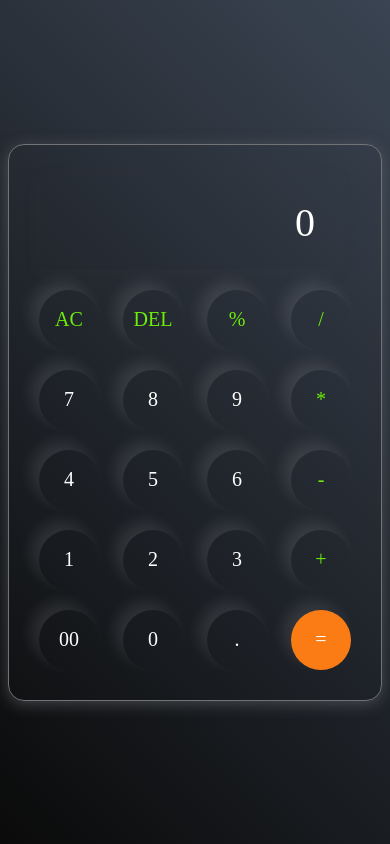
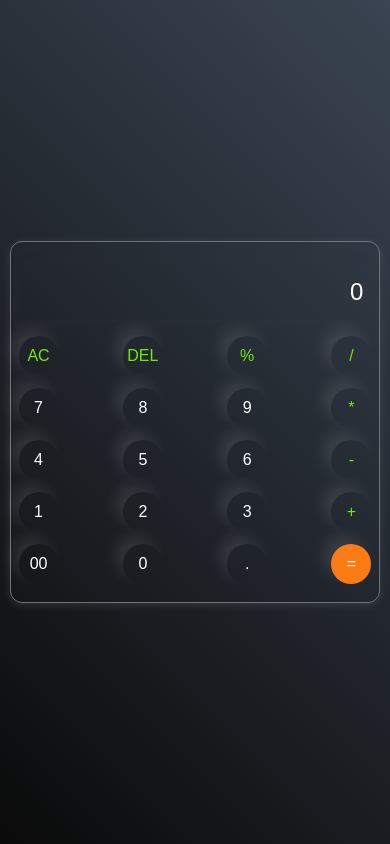
Before and after one commit to PriyanshuKumar5266/Calculator, a plain HTML site: page index.html in a window 390 px wide. Drawn offline with Linux system fonts and the light colour scheme.

Commit message:
Update index.html

```diff
--- a/index.html
+++ b/index.html
@@ -10,93 +10,110 @@
       padding:0;
       box-sizing: border-box;
       font-weight: 500;
-        font-family: poppins;
+      font-family: poppins, Arial, sans-serif;
     }
     body{
-        width:100%;
-        height:100vh;
+      width:100vw;
+      min-height:100vh;
       display: flex;
       justify-content: center;
       align-items: center;
       background: linear-gradient(45deg,#0a0a0a,#3a4452);
     }
     .calculator{
-        border:1px,solid,#717377;
+      border:1px solid #717377;
       padding: 20px;
       border-radius: 16px;
       background: transparent;
-        box-shadow: 0px 3px 15px rgba(113,115,119,00.5);
-
+      box-shadow: 0px 3px 15px rgba(113,115,119,0.5);
+      width: 350px;
+      max-width: 95vw;
+      min-width: 250px;
+      transition: width 0.3s;
     }
     input{
-        width:300px;
+      width:100%;
       border: none;
-        padding:24px;
-        margin: 10px;
+      padding:24px 16px;
+      margin: 10px 0;
       background: transparent;
       box-shadow: 0px 3px 15px rgba(84,84,84,0.1);
       text-align: right;
-        font-size: 40px;
+      font-size: 2.5rem;
       cursor: pointer;
+      color: #fff;
     }
     input::placeholder{
       color: #ffffff;
+    }
+    .calculator > div {
+      display: flex;
+      justify-content: space-between;
+      flex-wrap: wrap;
     }
     button{
       border: none;
       width:60px;
       height: 60px;
-        margin: 10px;
+      margin: 10px 0;
       border-radius: 50%;
       background: transparent;
       color: #ffffff;
-        font-size: 20px;
+      font-size: 1.25rem;
       box-shadow: -8px -8px 15px rgba(255,255,255,0.1);
       cursor: pointer;
+      flex: 1 1 22%;
+      max-width: 60px;
+      min-width: 45px;
+      min-height: 45px;
+      transition: background 0.2s, color 0.2s;
+    }
+    button:active {
+      background: rgba(255,255,255,0.08);
     }
     @media (max-width: 500px) {
-            #calculator {
-                padding: 18px 5vw;
-                width: 100%;
+      .calculator {
+        padding: 12px 2vw;
+        width: 100vw;
         min-width: 0;
         border-radius: 12px;
+        box-shadow: 0px 2px 8px rgba(113,115,119,0.3);
       }
-            /* #display {
-                font-size: 1.3rem;
-                height: 40px;
-                padding: 7px;
+      input {
+        font-size: 1.5rem;
+        padding: 14px 8px;
       }
-            .button-container {
-                gap: 10px 7px;
-            } */
-            .button {
+      button {
         height: 40px;
         font-size: 1rem;
-                border-radius: 7px;
+        border-radius: 20px;
+        max-width: 40px;
+        min-width: 30px;
+        min-height: 30px;
+        margin: 6px 0;
       }
     }
     @media (max-width: 350px) {
-            #calculator {
-                padding: 8px 2vw;
+      .calculator {
+        padding: 6px 1vw;
       }
-            /* #display {
+      input {
         font-size: 1rem;
-                height: 30px;
-                padding: 4px;
-            } */
-            .button {
-                height: 30px;
+        padding: 8px 4px;
+      }
+      button {
+        height: 28px;
         font-size: 0.8rem;
+        border-radius: 12px;
+        max-width: 28px;
+        min-width: 18px;
+        min-height: 18px;
+        margin: 3px 0;
       }
     }
-
   </style>
 </head>
 <body>
-
-
-
-
   <div class="calculator">
     <input type="text" placeholder="0" id="inputbox">
     <div>
@@ -104,35 +121,30 @@
       <button style="color: #6dee0a;">DEL</button>
       <button style="color: #6dee0a;">%</button>
       <button style="color: #6dee0a;">/</button>
-
     </div>
     <div>
       <button>7</button>
       <button>8</button>
       <button>9</button>
       <button style="color: #6dee0a;">*</button>
-
     </div>
     <div>
       <button>4</button>
       <button>5</button>
       <button>6</button>
       <button style="color: #6dee0a;">-</button>
-
     </div>
     <div>
       <button>1</button>
       <button>2</button>
       <button>3</button>
       <button style="color: #6dee0a;">+</button>
-
     </div>
     <div>
       <button>00</button>
       <button>0</button>
       <button>.</button>
       <button style="background-color:#fb7c14;">=</button>
-
     </div>
   </div>
  <script>
```
Lines whose indentation alone changed are shown as unchanged.
